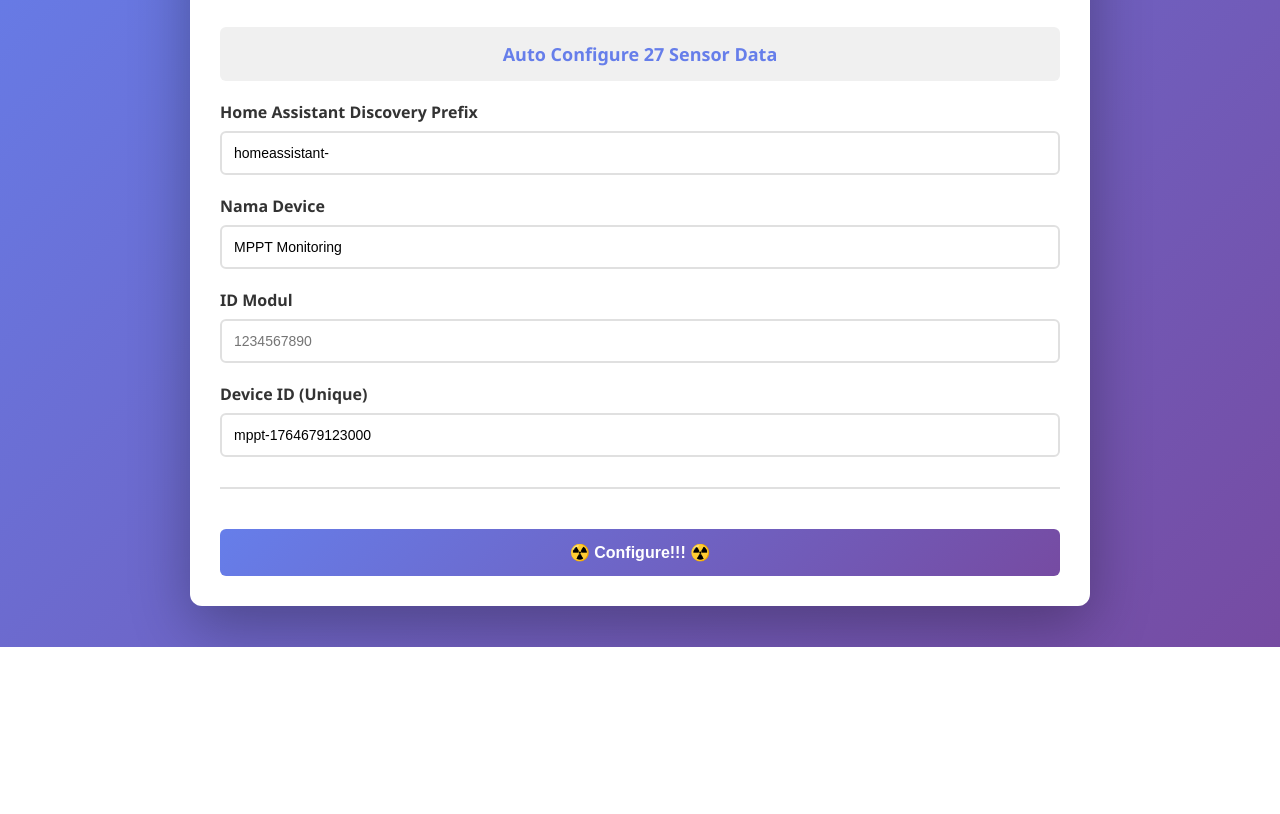
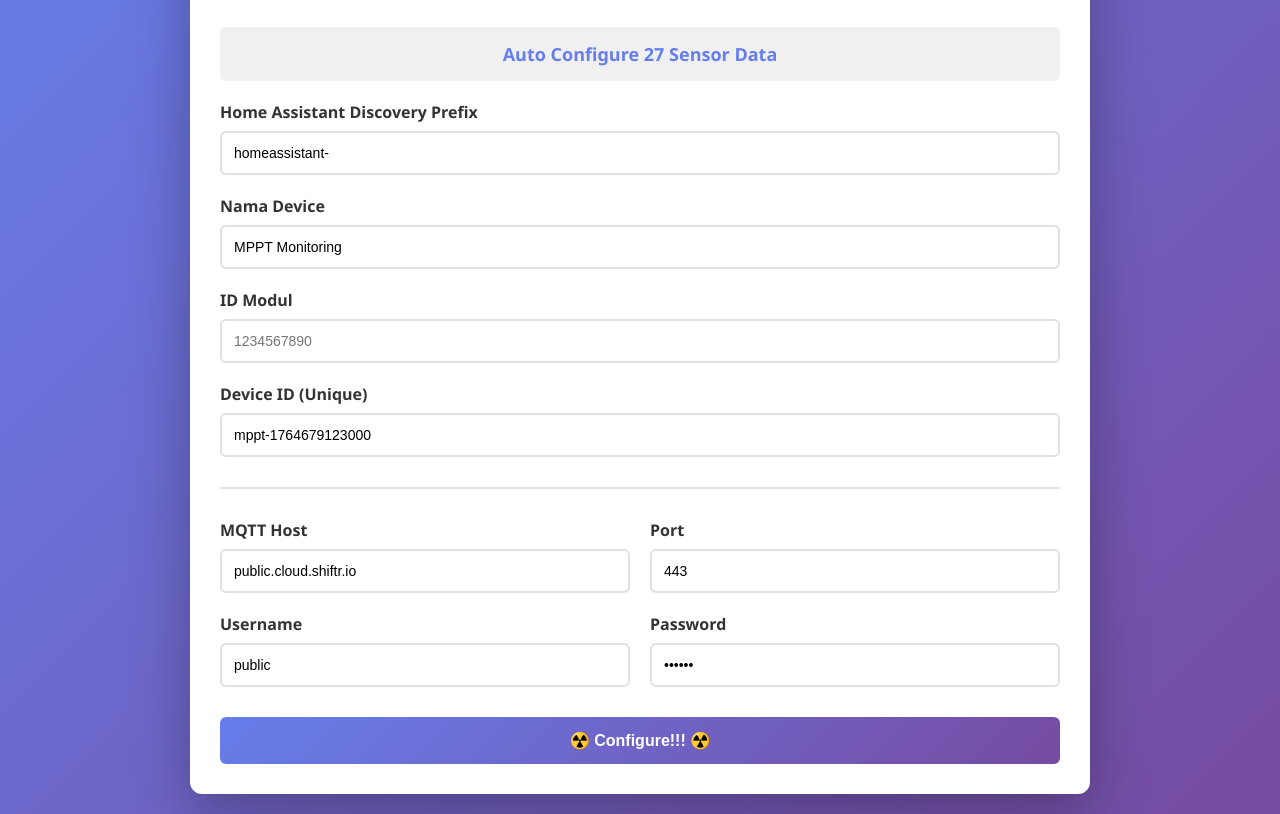
Before and after one commit to FATKHURRR/lipo4Mon, a plain HTML site: page MPPT_HA_ModulSakti_configurator.html in a window 1280 px wide. Shown: the part 153-967 px from the top of the page. Before the commit the page ends 800 px from the top, so only its background shows below. Drawn offline with Linux system fonts and the light colour scheme.

Commit message:
Remove hidden attribute from form groups

```diff
--- a/MPPT_HA_ModulSakti_configurator.html
+++ b/MPPT_HA_ModulSakti_configurator.html
@@ -184,22 +184,22 @@
             <hr style="margin: 30px 0; border: none; border-top: 2px solid #e0e0e0;">
 
             <div class="grid" >
-                <div class="form-group" hidden>
+                <div class="form-group">
                     <label for="mqttHost">MQTT Host</label>
                     <input type="text" id="mqttHost" value="public.cloud.shiftr.io" placeholder="public.cloud.shiftr.io">
                 </div>
-                <div class="form-group" hidden>
+                <div class="form-group" >
                     <label for="mqttPort">Port</label>
                     <input type="text" id="mqttPort" value="443" placeholder="443">
                 </div>
             </div>
 
             <div class="grid" >
-                <div class="form-group" hidden>
+                <div class="form-group" >
                     <label for="mqttUsername">Username</label>
                     <input type="text" id="mqttUsername" value="public" placeholder="public">
                 </div>
-                <div class="form-group" hidden>
+                <div class="form-group" >
                     <label for="mqttPassword">Password</label>
                     <input type="password" id="mqttPassword" value="public" placeholder="public">
                 </div>
```
